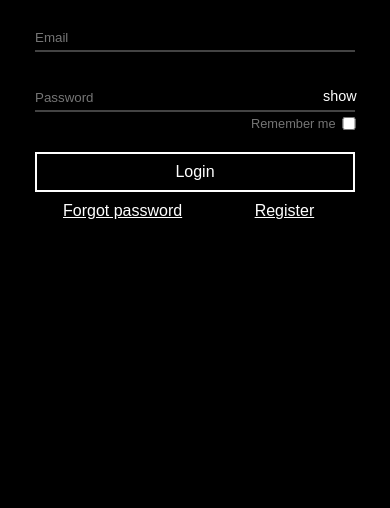
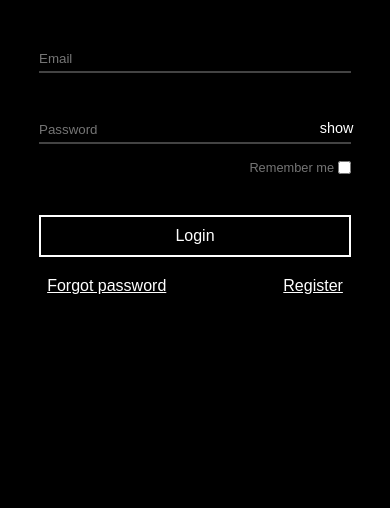
Before and after one commit to WeRichCo/WeRich, a plain HTML site: page login/index.html in a window 390 px wide. Shown: the part 336-844 px from the top of the page. Drawn offline with Linux system fonts and the light colour scheme.

Commit message:
Small changes

```diff
--- a/assets/style.css
+++ b/assets/style.css
@@ -2,47 +2,45 @@
     margin: 0;
     padding: 0;
 }
-html, body{
+body{
     background-color: #000;
     background-size: cover;
     font-family: sans-serif;
-    width: 100%;
-    height: 100%;
+    overflow-x: hidden;
+    display: flex;
+    justify-content: center;
+    align-items: center;
+    min-height: 100vh;
 }
-.formbox{
-    top: 50%;
-    left: 50%;
-    width: 40em;
-    height: 40em;
-    margin-top: -15em;
-    margin-left: -20em;
-    position: fixed;
+.fb{
+    width: 30rem;
     color: #fff;
+    background-color: #000;
 }
-.formbox .logoWrapper {
-    margin: 40px auto 20px;
+
+
+.fb .logoWrapper {
+    margin: 2rem auto 1rem;
     width: 80%;
     display: flex;
     justify-content: center;
 }
 
-.formbox img {
-    height: 50px;
+.fb img {
+    height: 2rem;
 }
+
 h2{
     text-align: center;
-    margin-bottom: 7%;
+    margin-bottom: 3rem;
 }
+
 .ib{
-    margin: 5% auto;
+    margin: 31px auto;
     width: 80%;
     border-bottom: 2px solid rgb(67, 67, 67);
     padding-top: 1rem;
     padding-bottom: 0.25rem;
-}
-
-.center {
-    text-align: center;
 }
 
 .ib input {
@@ -60,14 +58,19 @@ h2{
     margin: 0px auto;
     width: 80%;
     margin-top: -4%;
+    display: flex;
+    justify-content: flex-end;
 }
 .ip input {
-    width: 100%;
     border: none;
     outline: none;
     background: transparent;
-    margin-left: 48%;
     color: #fff;
+}
+.ip a{
+    font-size: 80%;
+    color: rgb(117, 117, 117);
+    padding-right: 0.25rem;
 }
 .ib select {
     border: none;
@@ -79,27 +82,17 @@ h2{
 .ib select option {
     background: black;
 }
-.RM{
-    margin-top: -3.15%;
-}
-.RM a{
-    font-size: 80%;
-    text-align: center;
-    color: #fff;
-    margin-left: 29rem;
-    color: rgb(117, 117, 117);
-}
 .sh{
     position: absolute;
     cursor: pointer;
     font-size: .9em;
 }
 .lin{
-    margin: 5% auto 2.5%;
+    margin: 40px auto 20px;
     width: 80%;
     display: block;
     outline: none;
-    padding: 0.55rem 0;
+    padding: 10px 0;
     border: 2px solid #fff;
     cursor: pointer;
     background: transparent;
@@ -107,56 +100,10 @@ h2{
     font-size: 16px;
 }
 .FPR{
-    text-align: center;
     color: #fff;
-    margin-left: 22%;
 }
-
-@media only screen and (max-width: 659px){
-    .formbox{
-        width: 30em;
-        height: 30em;
-        margin-left: -15em;
-    }
-    .RM{
-        margin-top: -4.1%;
-    }
-    .RM a{
-        margin-left: 20rem;
-    }
-    .FPR{
-        margin-left: 19%;
-    }
+.ForPasReg{
+    display: flex;
+    justify-content: center;
+    gap: 30%;
 }
-@media only screen and (max-width: 432px){
-    .formbox{
-        width: 25em;
-        height: 25em;
-        margin-left: -12.5em;
-    }
-    .RM{
-        margin-top: -5%;
-    }
-    .RM a{
-        margin-left: 16rem;
-    }
-    .FPR{
-        margin-left: 17%;
-    }
-}
-@media only screen and (max-width: 340px){
-    .formbox{
-        width: 20em;
-        height: 20em;
-        margin-left: -10em;
-    }
-    .RM{
-        margin-top: -6%;
-    }
-    .RM a{
-        margin-left: 11.5rem;
-    }
-    .FPR{
-        margin-left: 14%;
-    }
-}
--- a/login/index.html
+++ b/login/index.html
@@ -8,7 +8,8 @@
     <title>WeRich | Login</title>
 </head>
 <body>
-    <div class = "formbox">
+
+    <div class = "fb">
         <div class="logoWrapper">
             <img src="../assets/animWip.gif" alt="weRichAnim">
         </div>
@@ -21,14 +22,14 @@
             <span class="sh" onclick="toggleHidePw()"><p id = "sohi">show</p></span>
         </div>
         <div class="ip">
+            <a>Remember me</a>
             <input type="checkbox" placeholder="Remember me" id="CHB">
         </div>
-        <div class="RM">
-            <a>Remember me</a>
+        <button type="submit" class = "lin" onclick="loginClicked()">Login</button>
+        <div class="ForPasReg">
+            <a href="../password/reset/" class = "FPR">Forgot password</a>
+            <a href="../register/" class = "FPR">Register</a>
         </div>
-        <button type="submit" class = "lin" onclick="loginClicked()">Login</button>
-        <a href="/password/reset/" class = "FPR">Forgot password</a>
-        <a href="/register/" class = "FPR">Register</a>
     </div>
 
     <script>
```
